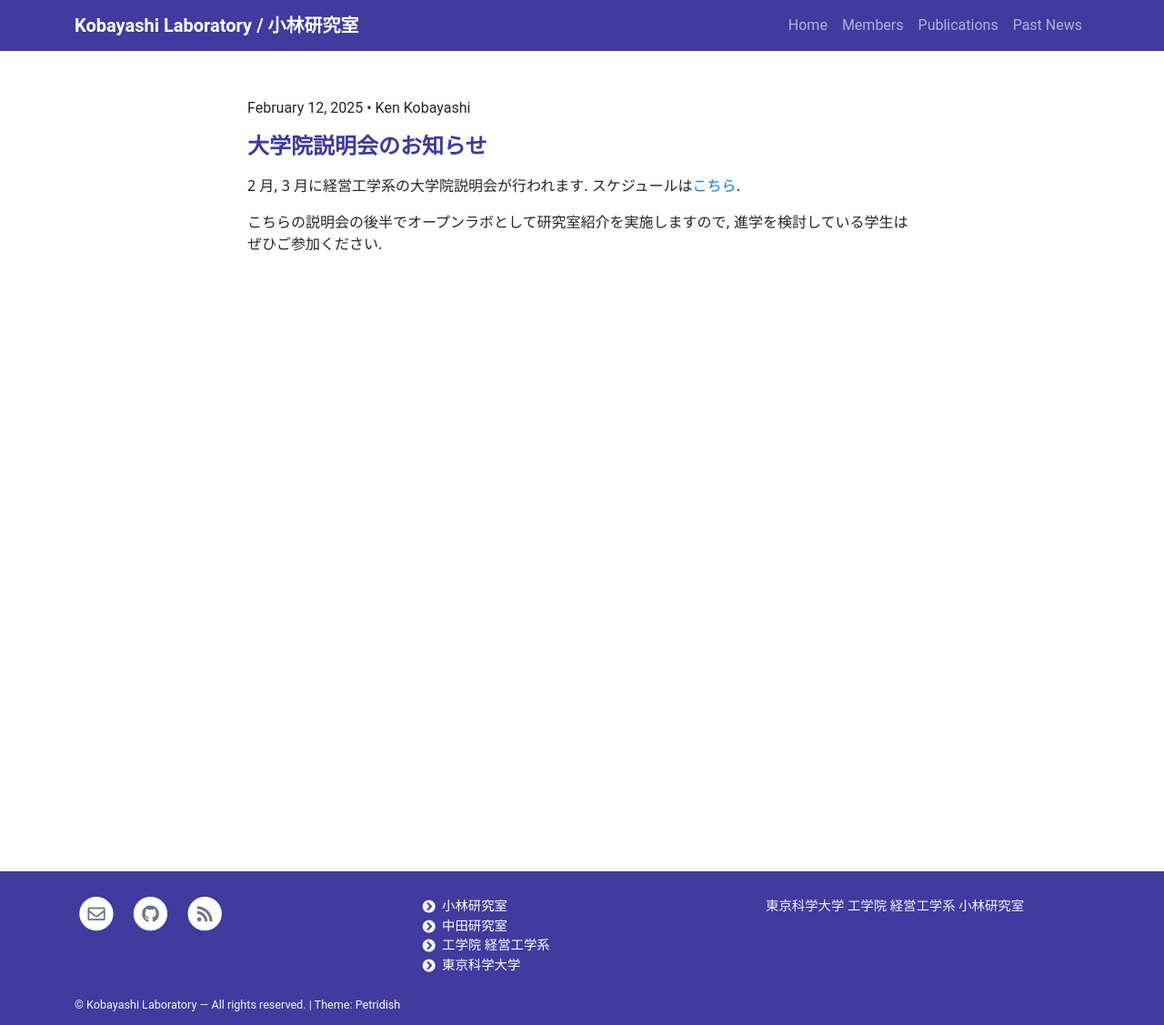
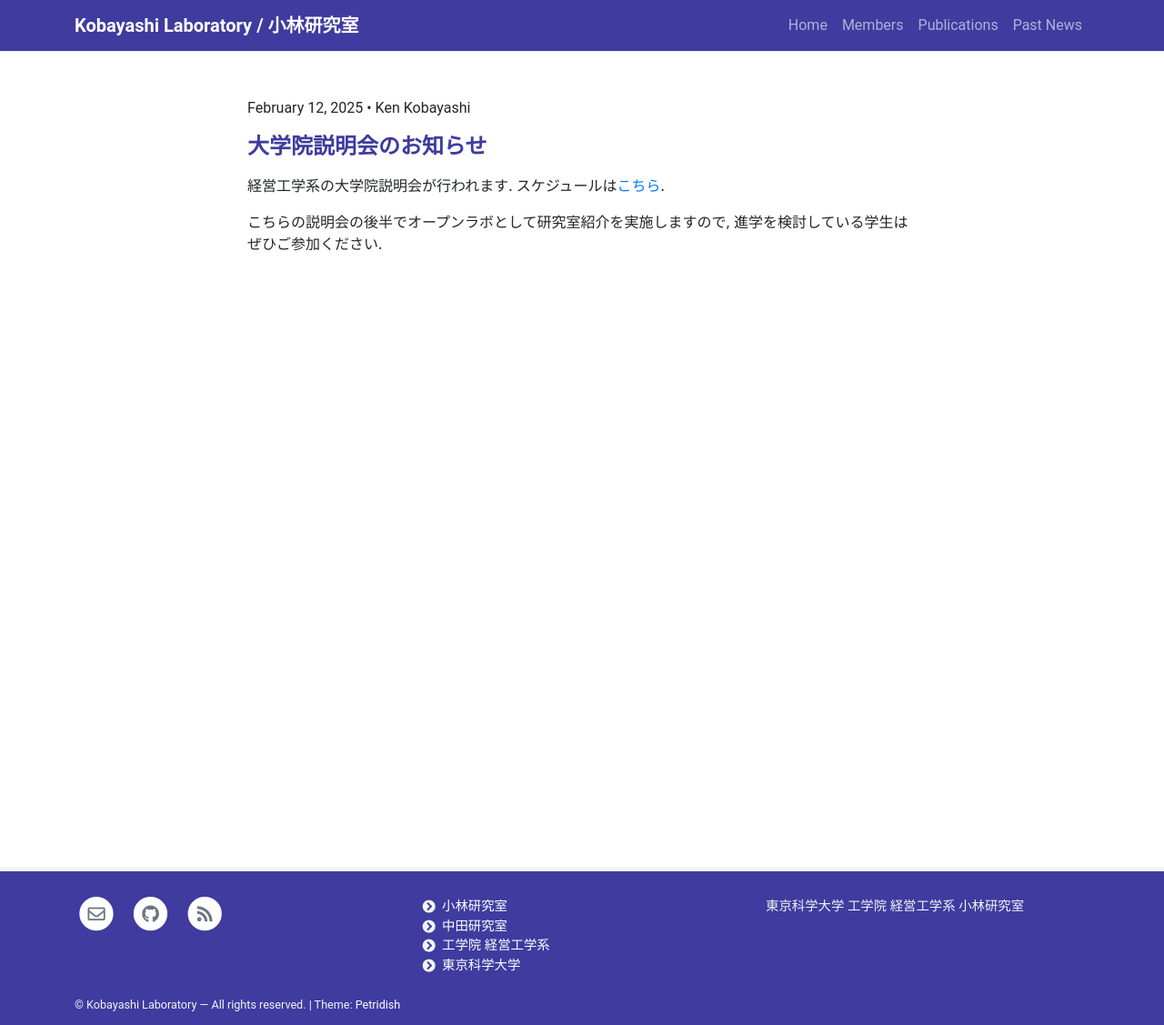
Before and after one commit to isct-koba-lab/isct-koba-lab.github.io, a Jekyll site: the page built from _posts/2025-02-12-briefing_session.md, in a window 1280 px wide. Shown: the whole page at 91% size. Built offline with Jekyll 4.4.1, drawn with Linux system fonts in a browser that asks for light colours; comment, search, counter and statistics services are not loaded.

Commit message:
Update 2025-02-12-briefing_session.md

```diff
--- a/_posts/2025-02-12-briefing_session.md
+++ b/_posts/2025-02-12-briefing_session.md
@@ -6,6 +6,6 @@ comments: true
 
 ## 大学院説明会のお知らせ
 
-2 月, 3 月に経営工学系の大学院説明会が行われます. スケジュールは[こちら](https://educ.titech.ac.jp/iee/event_information/).
+経営工学系の大学院説明会が行われます. スケジュールは[こちら](https://educ.titech.ac.jp/iee/event_information/).
 
 こちらの説明会の後半でオープンラボとして研究室紹介を実施しますので, 進学を検討している学生はぜひご参加ください.
```
